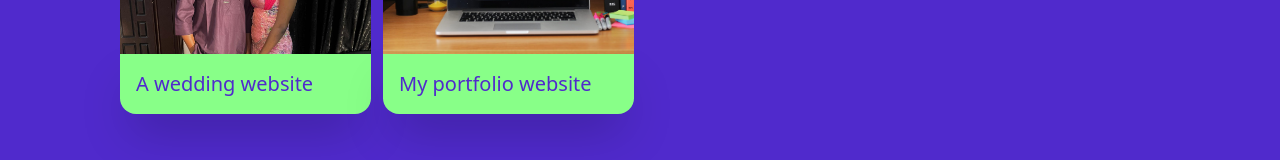
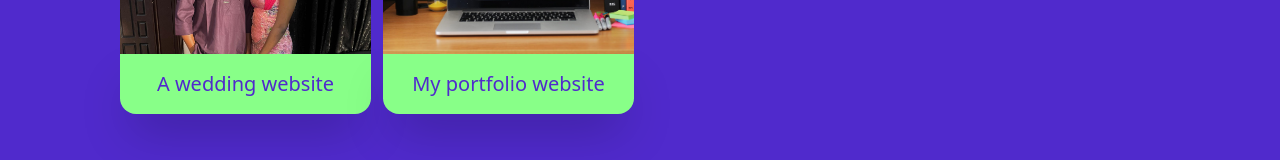
Before and after one commit to Xlence1624/MikeBen, a React (Vite) app: page /mywork in a window 1280 px wide. Shown: the part 410-570 px from the top of the page. Built offline with nearby package versions, Linux system fonts and the light colour scheme; a web font is replaced by a local one.

Commit message:
changes
Signed-off-by: Xlence1624 <xlence1624@gmail.com>

```diff
--- a/src/components/Mywork.jsx
+++ b/src/components/Mywork.jsx
@@ -35,7 +35,7 @@
           <div className='bg-primary text-secondary p-4 rounded-b-2xl shadow-2xl'>
 
 
-<p className='text-xl font-[500]'>{t.title}</p>
+<p className='text-xl font-[500] text-center'>{t.title}</p>
 
 
 
```
